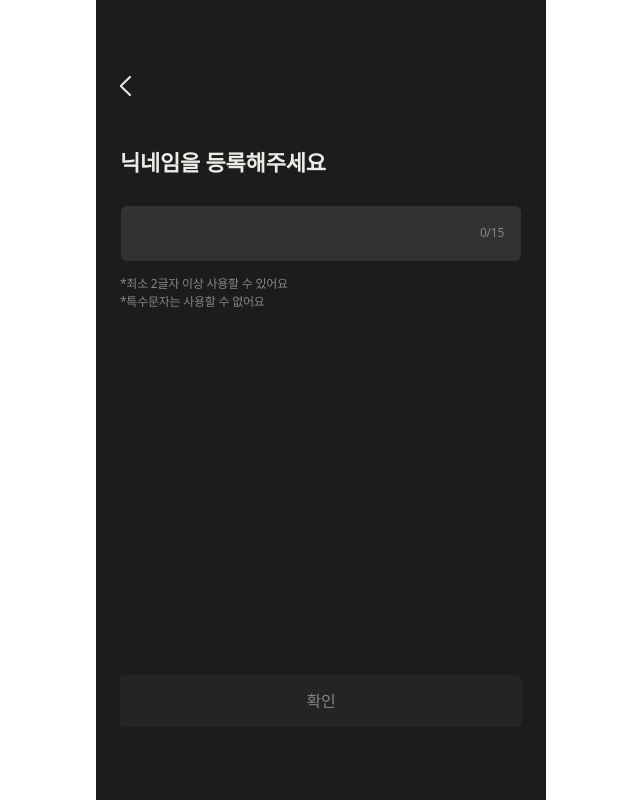
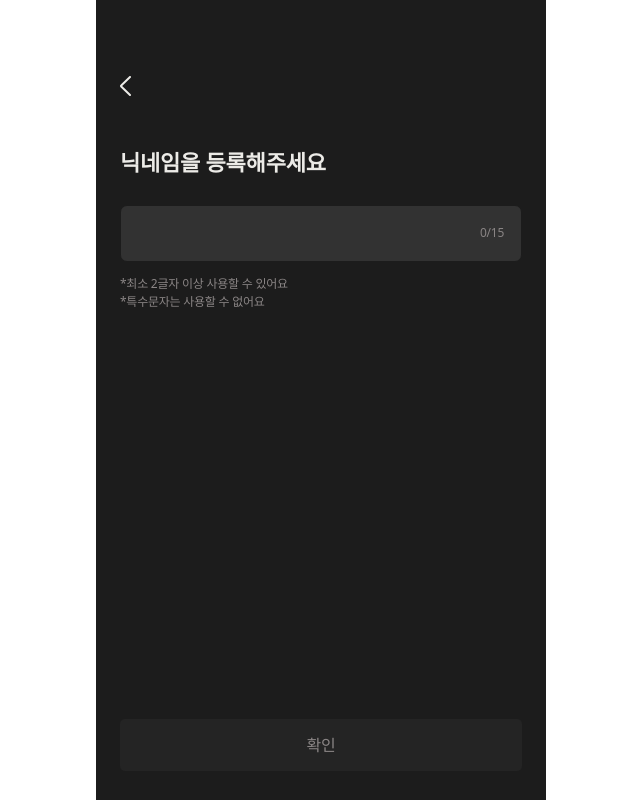
Before and after one commit to kusitms-com/30th_Meetup_TeamE_Claco_Front, a React (Vite) app: page /create in a window 1280 px wide. Shown: the whole page, without its empty margins (319-959 px from the left). Built offline with nearby package versions, Linux system fonts and the light colour scheme; what chartjs-plugin-datalabels would draw is missing.

Commit message:
feat: 닉네임 등록 화면 높이 조절

```diff
--- a/src/pages/Onboarding/UserRegistration/Nickname/page.tsx
+++ b/src/pages/Onboarding/UserRegistration/Nickname/page.tsx
@@ -51,14 +51,14 @@ export const NicknameCreatePage = () => {
   };
 
   return (
-    <div className="w-full h-screen bg-background-dark">
-      <div className="flex flex-col w-full h-full justify-between px-[24px] pt-[4.75rem] pb-[4.56rem]">
+    <div className="w-full h-screen overflow-y-auto bg-background-dark">
+      <div className="flex flex-col flex-grow w-full h-full justify-between px-[24px] pt-[4.75rem] pb-[4.56rem]">
         <div className="flex-col">
           <BackArrow className="mb-[3.12rem]" onClick={handleBackClick} />
           <span className="heading1-bold text-grayscale-80">
             닉네임을 등록해주세요
           </span>
-          <div className="flex flex-col mt-[1.62rem] gap-[0.81rem]">
+          <div className="flex flex-col mt-[1.62rem] gap-[0.81rem] h-[514px]">
             <div
               className={`flex bg-grayscale-30 justify-between rounded-[0.44rem] p-[1.06rem] border ${
                 hasStartedTyping
```
